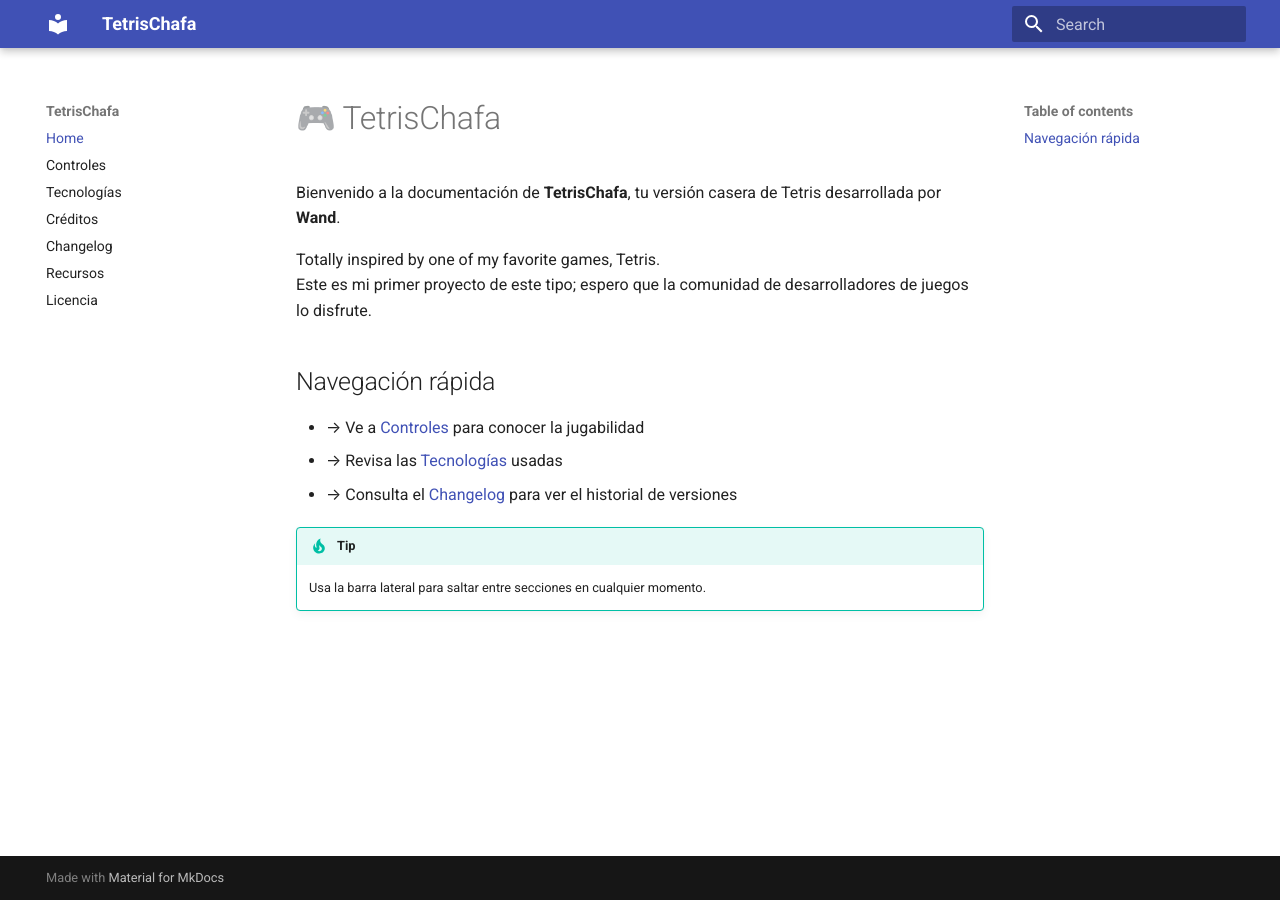
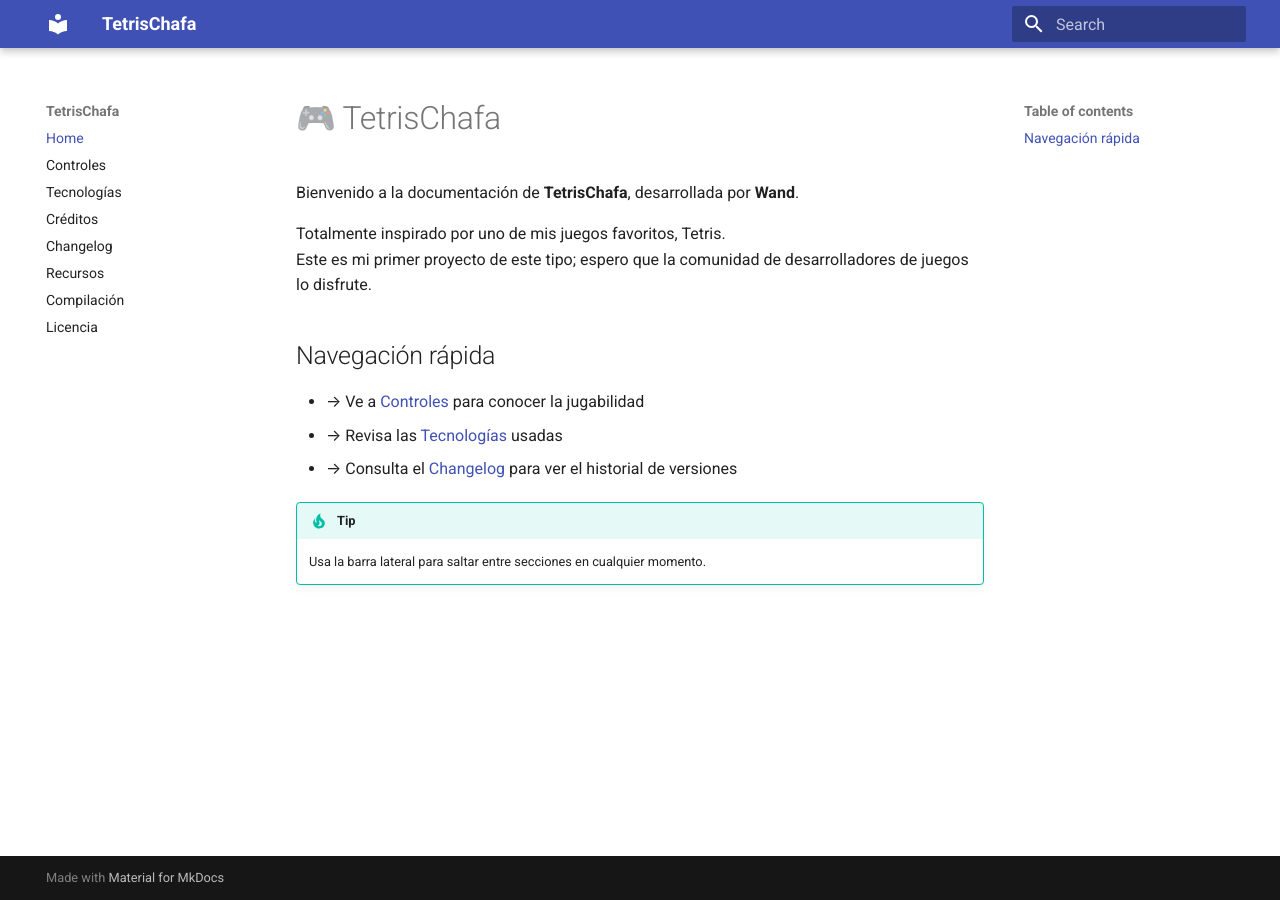
Before and after one commit to FrankoATR/TetrisChafa, an MkDocs documentation site: the page built from docs/index.md, in a window 1280 px wide. Built offline with MkDocs 1.6.1 and Material for MkDocs 9.7.7, drawn with Linux system fonts in a browser that asks for light colours.

Commit message:
:memo: update: docs

```diff
--- a/docs/index.md
+++ b/docs/index.md
@@ -1,8 +1,8 @@
 # 🎮 TetrisChafa
 
-Bienvenido a la documentación de **TetrisChafa**, tu versión casera de Tetris desarrollada por **Wand**.
+Bienvenido a la documentación de **TetrisChafa**, desarrollada por **Wand**.
 
-Totally inspired by one of my favorite games, Tetris.
+Totalmente inspirado por uno de mis juegos favoritos, Tetris.
 Este es mi primer proyecto de este tipo; espero que la comunidad de desarrolladores de juegos lo disfrute.
 
 ## Navegación rápida
--- a/mkdocs.yml
+++ b/mkdocs.yml
@@ -13,6 +13,7 @@ nav:
   - Créditos: credits.md
   - Changelog: changelog.md
   - Recursos: resources.md
+  - Compilación: compile.md
   - "Licencia": license.md
 
 markdown_extensions:
```
Also changed, not shown: docs/compile.md (added, +6 -0 lines).
